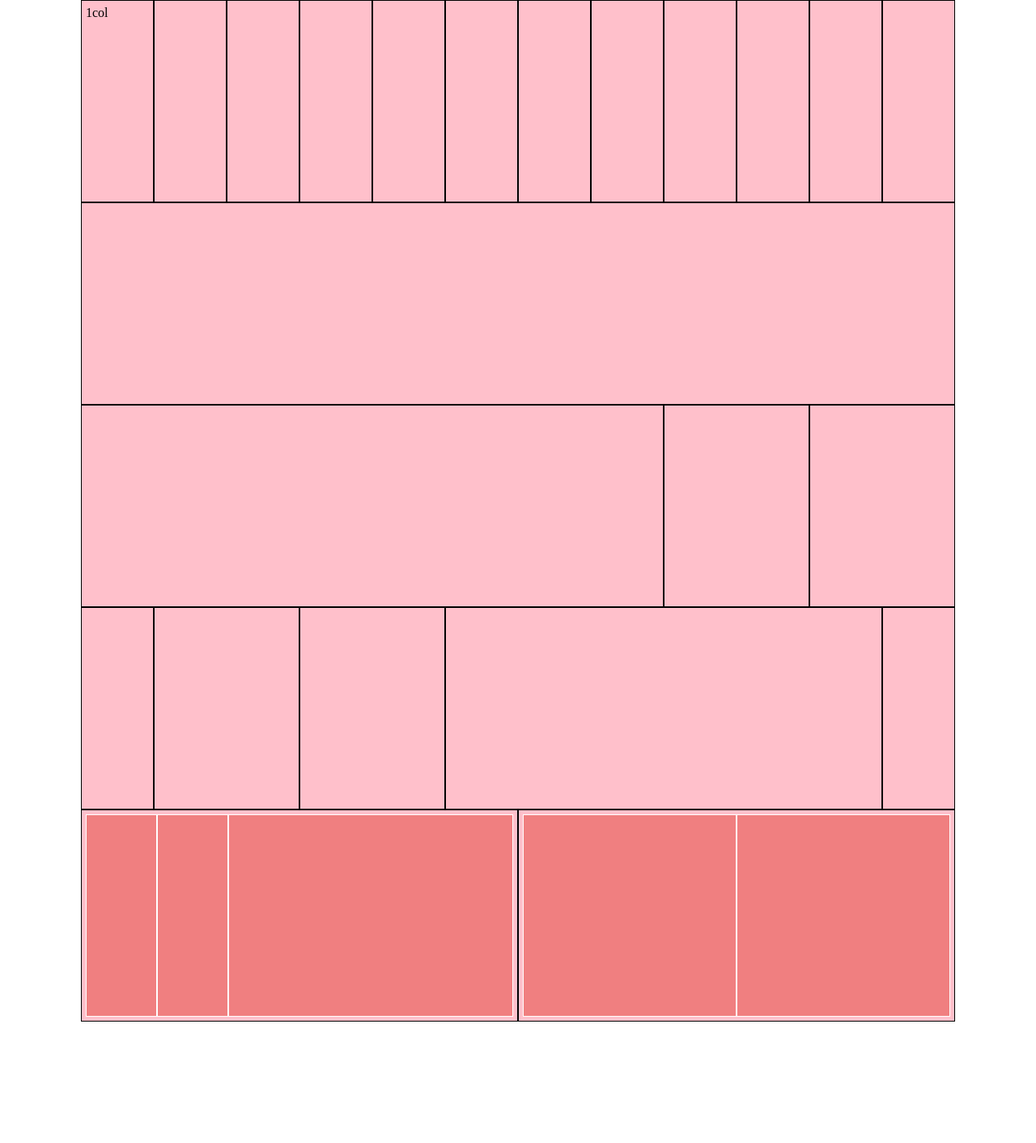
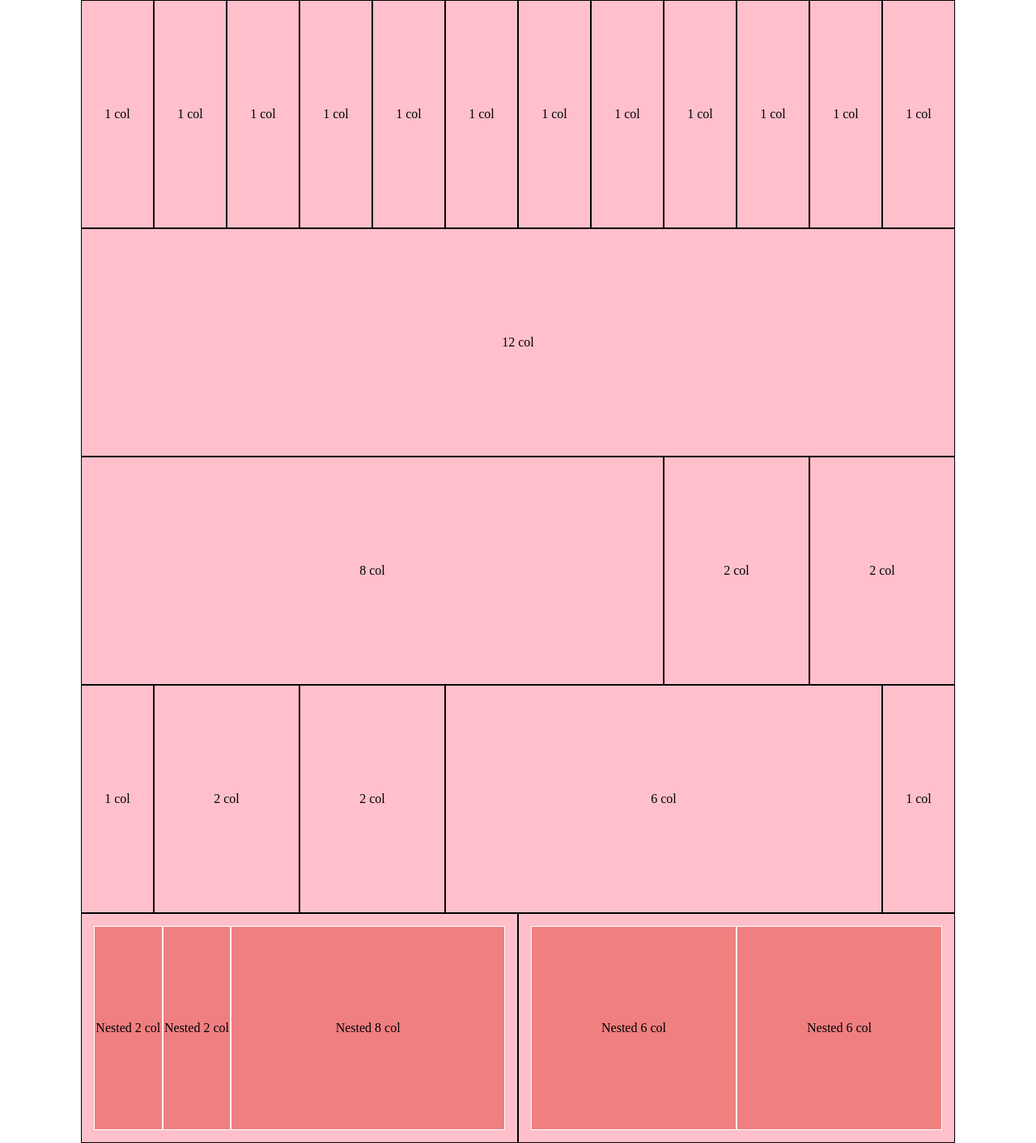
Before and after one commit to fdeluca85/html-css-12bool, a plain HTML site: page index.html in a window 1280 px wide. Shown: the whole page at 81% size. Before the commit the page ends 1262 px from the top, so only its background shows below. Drawn offline with Linux system fonts and the light colour scheme.

Commit message:
esercizoi versione desktop

```diff
--- a/css/style.css
+++ b/css/style.css
@@ -1,31 +1,25 @@
 .wrap {
     flex-wrap: wrap;
 }
-
-
 
 .box {
     min-height: 250px;
     background-color: #FFC0CB;
     border: 1px solid black;
-    padding: 5px;
+    padding: 15px;
 }
 span{
-    text-align: center;
-    vertical-align: middle;
+    min-height: 250px;
+    display: flex;
+    justify-content: center;
+    align-items: center;
+
 }
 .box-nested {
+    display: flex;
     min-height: 250px;
     background-color: #F07F80;
     border: 1px solid white;
+    justify-content: center;
+    align-items: center;
 }
-
-/* debug */
-.debug .container {
-    background-color: yellow;
-}
-
-.debug .grigio {
-    background-color: grey;
-    padding: 15px;
-}
--- a/index.html
+++ b/index.html
@@ -9,108 +9,114 @@
     <link rel="stylesheet" href="./css/12bool-resposive.css">
     <link rel="stylesheet" href="./css/style.css">
 </head>
-<body class="debug">
+<body>
     <div class="container-fluid">
+        <!-- 12 colonna da 1 -->
         <div class="row">
             <div class="col-lg-1">
-                <div class="box"><span>1col</span></div>
+                <div class="box"><span>1 col</span></div>
             </div>
             <div class="col-lg-1">
-                <div class="box"></div>
+                <div class="box"><span>1 col</span></div>
             </div>
             <div class="col-lg-1">
-                <div class="box"></div>
+                <div class="box"><span>1 col</span></div>
             </div>
             <div class="col-lg-1">
-                <div class="box"></div>
+                <div class="box"><span>1 col</span></div>
             </div>
             <div class="col-lg-1">
-                <div class="box"></div>
+                <div class="box"><span>1 col</span></div>
             </div>
             <div class="col-lg-1">
-                <div class="box"></div>
+                <div class="box"><span>1 col</span></div>
             </div>
             <div class="col-lg-1">
-                <div class="box"></div>
+                <div class="box"><span>1 col</span></div>
             </div>
             <div class="col-lg-1">
-                <div class="box"></div>
+                <div class="box"><span>1 col</span></div>
             </div>
             <div class="col-lg-1">
-                <div class="box"></div>
+                <div class="box"><span>1 col</span></div>
             </div>
             <div class="col-lg-1">
-                <div class="box"></div>
+                <div class="box"><span>1 col</span></div>
             </div>
             <div class="col-lg-1">
-                <div class="box"></div>
+                <div class="box"><span>1 col</span></div>
             </div>
             <div class="col-lg-1">
-                <div class="box"></div>
-            </div>
-
-        </div>
-
-        <div class="row">
-            <div class="col-lg-12">
-                <div class="box"></div>
+                <div class="box"><span>1 col</span></div>
             </div>
         </div>
 
+        <!-- 1 colonna da 12 -->
         <div class="row">
-            <div class="col-lg-8">
-                <div class="box"></div>
-            </div>
-            <div class="col-lg-2">
-                <div class="box"></div>
-            </div>
-            <div class="col-lg-2">
-                <div class="box"></div>
+            <div class="col-lg-12">
+                <div class="box"><span>12 col</span></div>
             </div>
         </div>
 
+        <!-- 1 colonna da 8 e 2 da 2 -->
+        <div class="row">
+            <div class="col-lg-8">
+                <div class="box"><span>8 col</span></div>
+            </div>
+            <div class="col-lg-2">
+                <div class="box"><span>2 col</span></div>
+            </div>
+            <div class="col-lg-2">
+                <div class="box"><span>2 col</span></div>
+            </div>
+        </div>
+
+        <!-- 1 colonna da 1, 2 da 2, 1 da 6 e 1 da 1 -->
         <div class="row">
             <div class="col-lg-1">
-                <div class="box"></div>
+                <div class="box"><span>1 col</span></div>
             </div>
             <div class="col-lg-2">
-                <div class="box"></div>
+                <div class="box"><span>2 col</span></div>
             </div>
             <div class="col-lg-2">
-                <div class="box"></div>
+                <div class="box"><span>2 col</span></div>
             </div>
             <div class="col-lg-6">
-                <div class="box"></div>
+                <div class="box"><span>6 col</span></div>
             </div>
             <div class="col-lg-1">
-                <div class="box"></div>
+                <div class="box"><span>1 col</span></div>
             </div>
+        </div>
 
-        </div>
+        <!-- 2 colonne da 2 e 1 colonna da 8  nested -->
         <div class="row">
             <div class="col-lg-6">
                 <div class="box">
                     <div class="row">
                         <div class="col-lg-2">
-                            <div class="box-nested"></div>
+                            <div class="box-nested"><span>Nested 2 col</span></div>
                         </div>
                         <div class="col-lg-2">
-                            <div class="box-nested"></div>
+                            <div class="box-nested"><span>Nested 2 col</span></div>
                         </div>
                         <div class="col-lg-8">
-                            <div class="box-nested"></div>
+                            <div class="box-nested"><span>Nested 8 col</span></div>
                         </div>
                     </div>
                 </div>
             </div>
+
+            <!-- 2 colonne da 6 nested -->
             <div class="col-lg-6">
                 <div class="box">
                     <div class="row">
                         <div class="col-lg-6">
-                            <div class="box-nested"></div>
+                            <div class="box-nested"><span>Nested 6 col</span></div>
                         </div>
                         <div class="col-lg-6">
-                            <div class="box-nested"></div>
+                            <div class="box-nested"><span>Nested 6 col</span></div>
                         </div>
                     </div>
                 </div>
```
